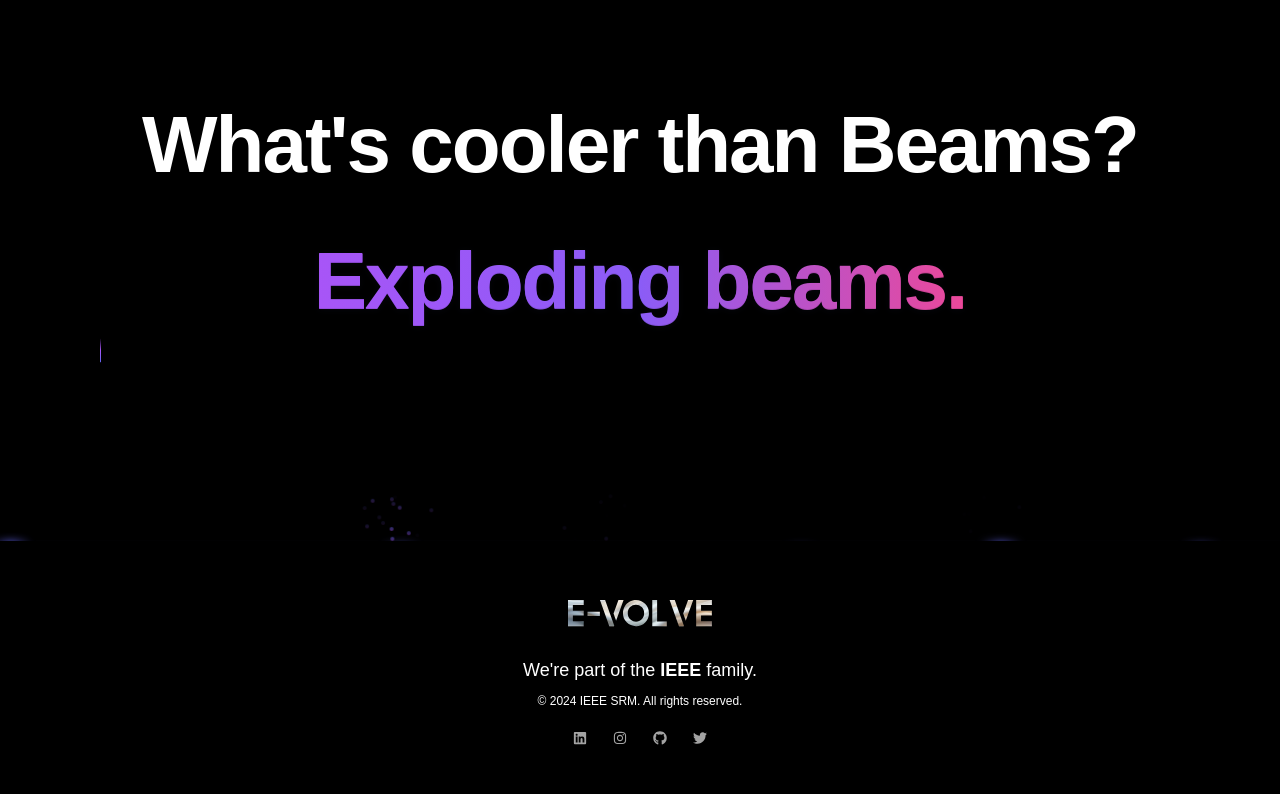
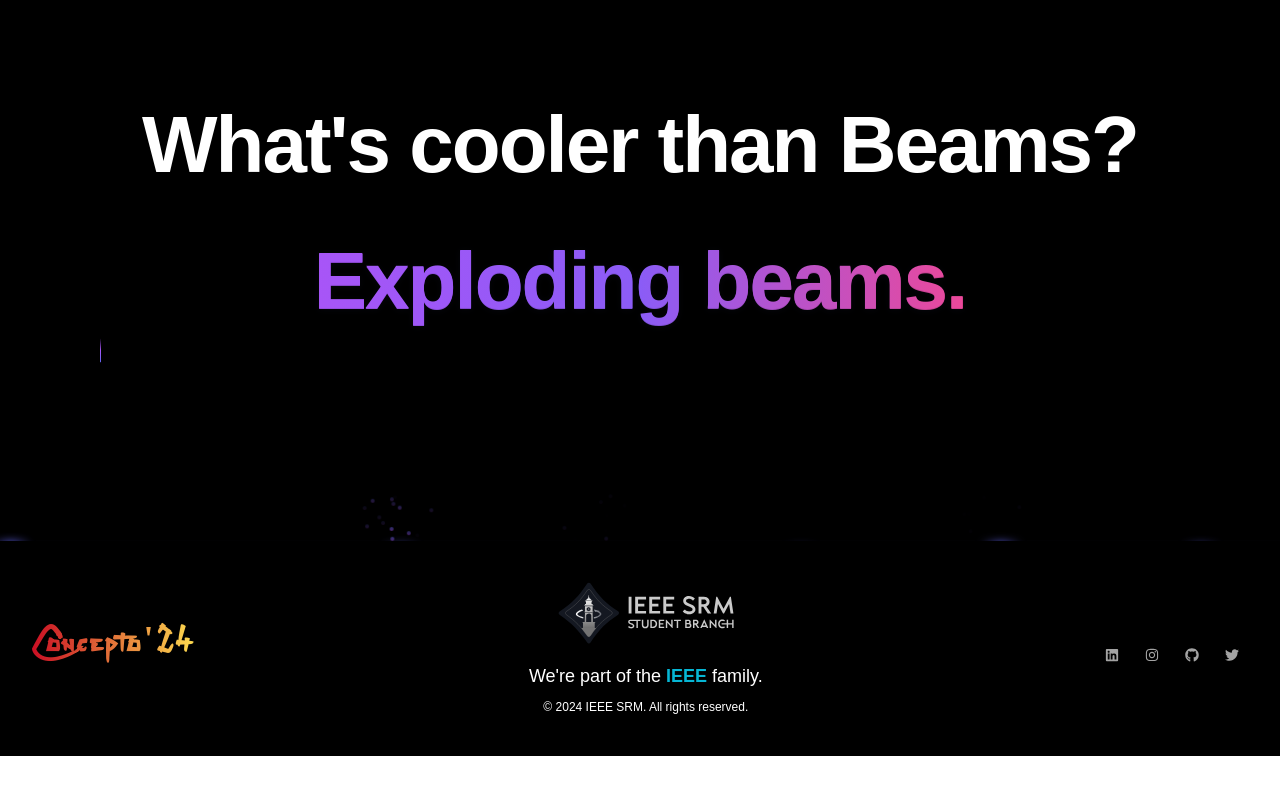
Before and after one commit to Sreeram3927/concepto_2025, a Next.js app: page / in a window 1280 px wide. Shown: the part 4361-5155 px from the top of the page. After the commit the page ends 5117 px from the top, so only its background shows below. Built offline with nearby package versions, Linux system fonts and the light colour scheme; a web font is replaced by a local one.

Commit message:
update footer

```diff
--- a/app/components/footer/footer.tsx
+++ b/app/components/footer/footer.tsx
@@ -17,35 +17,58 @@ const Footer = () => {
                 initial={{ opacity: 0, y: 50 }}
                 animate={{ opacity: inView ? 1 : 0, y: inView ? 0 : 50 }}
                 transition={{ duration: 1 }}
-                className="text-center flex flex-col items-center"
+                className="text-center flex flex-col md:flex-row gap-2 items-center justify-between"
             >
-                <div>
-                    <a
-                        className="flex-none text-sm font-head font-extrabold text-neonCyan"
-                        href="#"
-                        aria-label="Brand"
-                    >
-                        <motion.img
-                            src="/assets/Logo/E-VOLVE.svg"
-                            alt="E-VOLVE-Logo"
-                            className="w-36 h-16"
+
+                <motion.div
+                    className="flex items-center justify-between"
+                    whileTap={{ scale: 0.9 }}
                     whileHover={{
                         scale: 1.2,
                         transition: {
-                                    duration: 0.8,
+                            duration: 0.25,
+                            ease: "easeInOut"
+                        }
+                    }}
+                >
+                    <a
+                        href="/"
+                        className="inline-flex items-center font-zenzai font-bold text-4xl tracking-mid"
+                        style={{
+                            background: 'linear-gradient(to right, #CA0F24, #FDDC4F)',
+                            WebkitBackgroundClip: 'text',
+                            WebkitTextFillColor: 'transparent',  // Ensures text is clipped to gradient
+                            transition: 'background 0.75s ease'
+                        }}
+                        aria-label="logo"
+                    >
+                        Concepto'24
+                    </a>
+                </motion.div>
+
+
+
+                <div className='flex flex-col items-center gap-1.5'>
+                    <a href='https://www.ieeesrmist.com/' target='_blank'>
+                        <motion.img
+                            src="/assets/Logo/IEEE-Logo.svg"
+                            className="flex items-center justify-between h-16"
+                            whileHover={{
+                                scale: 1.2,
+                                transition: {
+                                    duration: 0.5,
                                     ease: "easeInOut"
                                 }
                             }}
                             whileTap={{ scale: 0.9 }}
                         />
                     </a>
-                </div>
 
                     <div className="mt-3">
                         <p className="mb-2 font-sans font-base text-white text-normal sm:text-lg">
                             We're part of the{' '}
                             <a
-                            className="font-sans font-bold text-normal text-neonCyan sm:text-lg hover:text-blue-800"
+                                className="font-sans font-bold text-normal text-cyan-500 sm:text-lg hover:text-yellow"
                                 href="https://www.ieee.org/"
                             >
                                 IEEE
@@ -54,8 +77,10 @@ const Footer = () => {
                         </p>
                         <p className="font-sans font-base text-white text-xs sm:text-normal">© 2024 IEEE SRM. All rights reserved.</p>
                     </div>
+                </div>
 
                 <Socials />
+
             </motion.div>
         </footer>
     );
```
Lines whose indentation alone changed are shown as unchanged.
